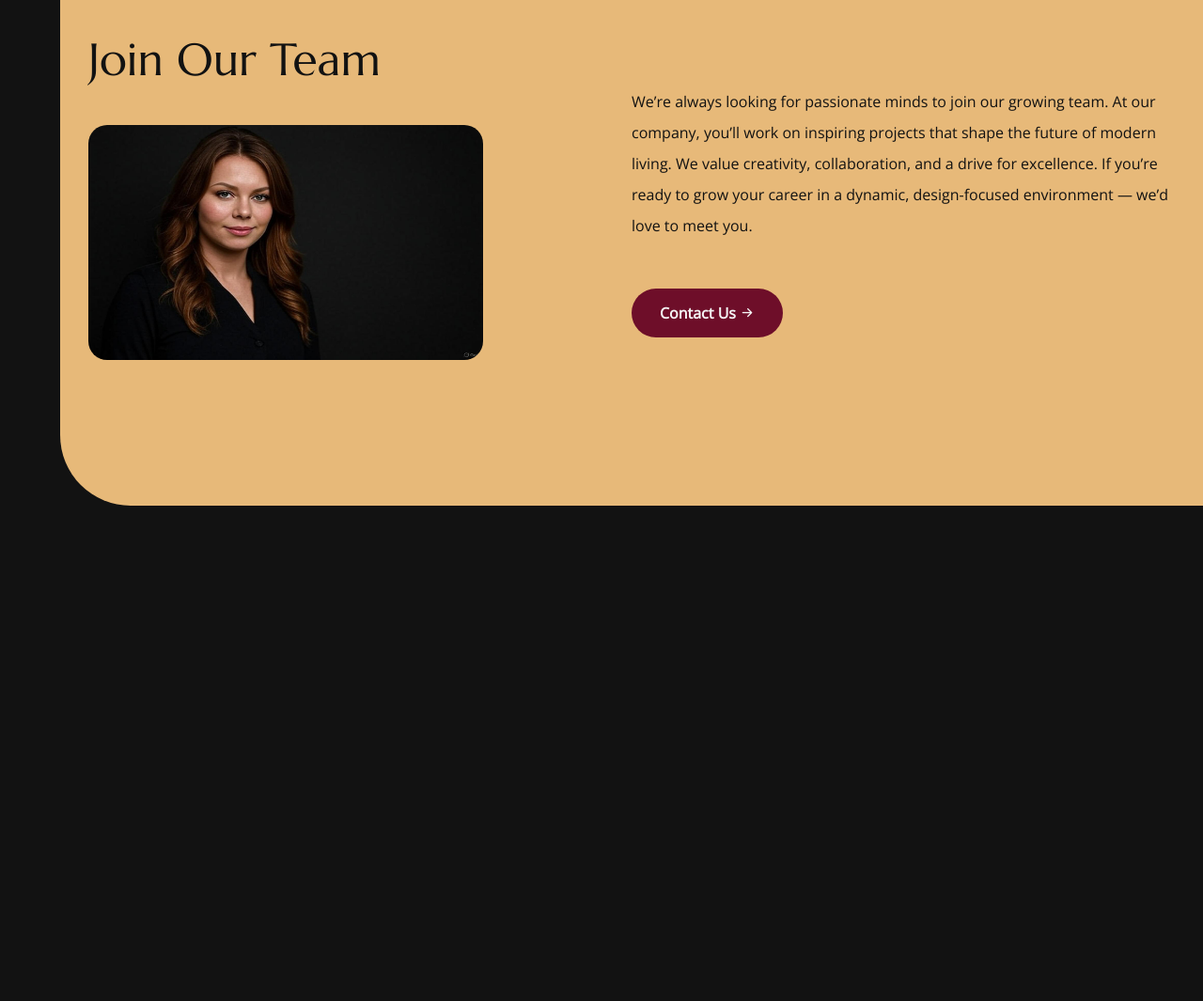
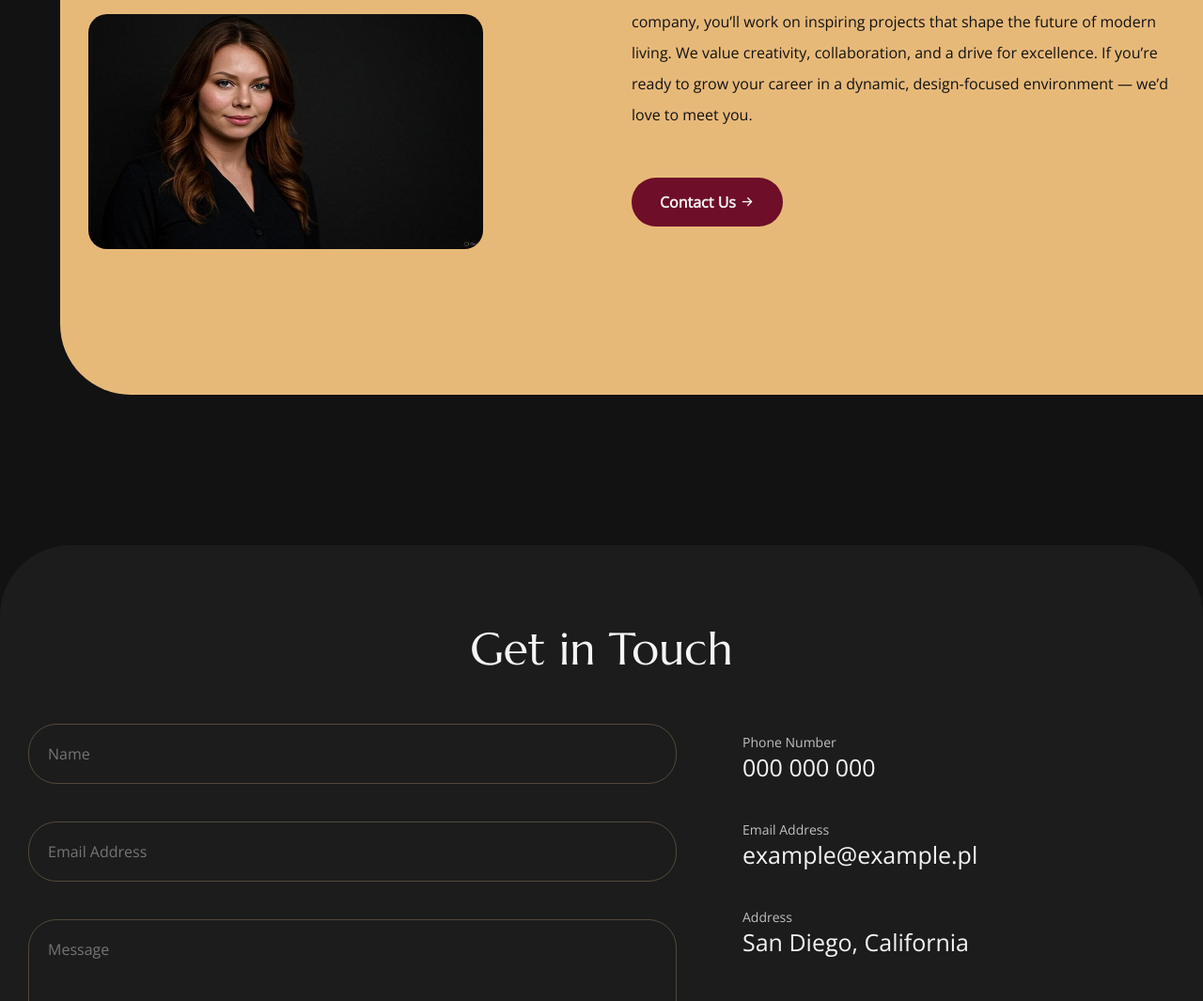
Before and after one commit to lukaszwiniarczyk/home4you, a website: page index.html in a window 1280 px wide. Shown: the part 3887-4952 px from the top of the page at 94% size. Before the commit the page ends 4425 px from the top, so only its background shows below. Drawn offline with nearby package versions, Linux system fonts and the light colour scheme.

Commit message:
added career and contact section

```diff
--- a/index.html
+++ b/index.html
@@ -127,12 +127,12 @@
 					</div>
 				</div>
 				<div class="offer__addons">
-					<button class="offer__addons--btn">
+					<!-- <button class="offer__addons--btn">
 						Check <i class="ti ti-arrow-right"></i>
 					</button>
 					<p class="offer__addons--part">
 						<span class="offer__addons--part-type">1</span>/2
-					</p>
+					</p> -->
 				</div>
 			</section>
 			<section class="realizations" id="realizations">
@@ -170,7 +170,7 @@
 					</div>
 				</div>
 			</section>
-			<section class="career">
+			<section class="career" id="career">
 				<div class="wrapper career__box">
 					<div class="career__box--left">
 						<h2 class="career__box--left-heading">Join Our Team</h2>
@@ -184,7 +184,45 @@
 							and a drive for excellence. If you’re ready to grow your career in
 							a dynamic, design-focused environment — we’d love to meet you.
 						</p>
-						<a class="career__box--right-link" href="#">Contact Us <i class="ti ti-arrow-right"></i></a>
+						<a class="career__box--right-link" href="#"
+							>Contact Us <i class="ti ti-arrow-right"></i
+						></a>
+					</div>
+				</div>
+			</section>
+			<section class="contact" id="contact">
+				<h2 class="contact__heading">Get in Touch</h2>
+				<div class="contact__box wrapper">
+					<div class="contact__box--left">
+						<form>
+							<div class="contact__box--left-content">
+								<label for="name"></label>
+								<input type="text" id="name" placeholder="Name" required />
+							</div>
+							<div class="contact__box--left-content">
+								<label for="email"></label>
+								<input type="email" id="email" placeholder="Email Address" required />
+							</div>
+							<div class="contact__box--left-content">
+								<label for="msg"></label>
+								<textarea name="msg" id="msg" placeholder="Message" required></textarea>
+							</div>
+							<button>Send</button>
+						</form>
+					</div>
+					<div class="contact__box--right">
+						<div class="contact__box--right-info">
+							<p class="contact__box--right-info-heading">Phone Number</p>
+							<p class="contact__box--right-info-text">000 000 000</p>
+						</div>
+						<div class="contact__box--right-info">
+							<p class="contact__box--right-info-heading">Email Address</p>
+							<p class="contact__box--right-info-text">example@example.pl</p>
+						</div>
+						<div class="contact__box--right-info">
+							<p class="contact__box--right-info-heading">Address</p>
+							<p class="contact__box--right-info-text">San Diego, California</p>
+						</div>
 					</div>
 				</div>
 			</section>
--- a/src/js/script.js
+++ b/src/js/script.js
@@ -1,8 +1,11 @@
 const navBtn = document.querySelector('.nav__btn');
 const navMobile = document.querySelector('.nav__links');
-const navMobileLinks = document.querySelectorAll('.nav__links-link');
+const navMobileLinks = document.querySelectorAll('.nav__links--link');
 const body = document.querySelector('body');
 const html = document.querySelector('html');
+
+const carouselBox = document.querySelector('.offer__box')
+const btnCheck = document.querySelector('.offer__addons--btn')
 
 
 navBtn.addEventListener('click', () => {
--- a/src/sass/style.scss
+++ b/src/sass/style.scss
@@ -41,7 +41,6 @@ body {
 		background-color: #1c1c1c3e;
 		border-radius: 44px;
 		border: 1px solid #ecc79442;
-		// opacity: 0.5;
 		&__logo {
 			margin-left: 2rem;
 			font-size: 1.8rem;
@@ -417,7 +416,7 @@ body {
 		}
 	}
 	.career {
-			background-color: $gold-main;
+		background-color: $gold-main;
 		&__box {
 			display: flex;
 			justify-content: center;
@@ -433,24 +432,24 @@ body {
 					color: $black-main;
 				}
 				img {
-					margin:4rem 0 7rem;
+					margin: 4rem 0 7rem;
 					width: 100%;
 					border-radius: 20px;
 					height: 250px;
 					max-width: 420px;
 				}
 			}
-			&--right{
+			&--right {
 				display: flex;
 				justify-content: center;
 				align-items: center;
 				flex-direction: column;
-				&-info{
+				&-info {
 					line-height: 3.3rem;
 					color: $black-main;
 					text-align: center;
 				}
-				&-link{
+				&-link {
 					margin: 5rem 0;
 					padding: 1.5rem 3rem;
 					text-decoration: none;
@@ -458,6 +457,87 @@ body {
 					font-weight: 700;
 					border-radius: 34px;
 					color: $white;
+				}
+			}
+		}
+	}
+	.contact {
+		padding: 8rem 2.5rem;
+		background-color: $black-light;
+		&__heading {
+			text-align: center;
+			font-size: 3.5rem;
+			font-family: 'Marcellus', serif;
+			font-weight: 400;
+			font-size: 3.5rem;
+		}
+		&__box {
+			margin-top: 7rem;
+			display: flex;
+			justify-content: center;
+			align-items: center;
+			flex-direction: column;
+			width: 100%;
+			&--left {
+				width: 100%;
+				form {
+					width: 100%;
+					button{
+						margin-top: 2rem;
+						padding: 1.5rem 5rem;
+						font-weight: 700;
+						border-radius: 34px;
+						border: none;
+						background-color: $gold-main;
+						color: $black-main;
+						font-size: 2rem;
+						cursor: pointer;
+					}
+				}
+				&-content{
+					display: flex;
+					justify-content: center;
+					align-items: center;
+					flex-direction: column;
+					label, input, textarea{
+						margin: 1rem 0;
+						font-family: inherit;
+						background: none;
+						outline: none;
+						width: 100%;
+						font-size: 1.6rem;
+						border-radius: 30px;
+						color: $gray;
+					}
+					input, textarea{
+						border: 1px solid #ecc79442;
+					}
+					input, textarea{
+						padding: 2rem;
+					}
+					textarea{
+						resize: vertical;
+						min-height: 300px;
+					}
+				}
+			}
+			&--right{
+
+				margin-top: 6rem;
+				&-info{
+					margin: 4rem 0;
+					display: flex;
+				justify-content: center;
+				align-items: center;
+				flex-direction: column;
+					&-heading{
+						font-size: 1.4rem;
+						color: $gray;
+					}
+					&-text{
+						font-size: 2.5rem;
+						color: $white;
+					}
 				}
 			}
 		}
@@ -487,10 +567,13 @@ body {
 		.realizations {
 			padding: 15rem 3rem;
 		}
-		.career{
-			&__box{
+		.career {
+			&__box {
 				padding: 8rem 3rem;
 			}
+		}
+		.contact{
+			padding: 8rem 3rem;
 		}
 	}
 }
@@ -557,13 +640,18 @@ body {
 				}
 			}
 		}
-		.career{
-			&__box{
-				&--left{
-					&-heading{
+		.career {
+			&__box {
+				&--left {
+					&-heading {
 						font-size: 4rem;
 					}
 				}
+			}
+		}
+		.contact{
+			&__heading{
+				font-size: 4rem;
 			}
 		}
 	}
@@ -610,11 +698,11 @@ body {
 				}
 			}
 		}
-		.career{
-			&__box{
+		.career {
+			&__box {
 				padding: 6rem 4rem;
-				&--right{
-					&-info{
+				&--right {
+					&-info {
 						width: 80%;
 					}
 				}
@@ -731,6 +819,30 @@ body {
 				}
 			}
 		}
+		.contact{
+			margin-top: 16rem;
+			border-radius: 75px 75px 0 0;
+			&__box{
+				margin-top: 2rem;
+				justify-content: start;
+				align-items: start;
+				flex-direction: row;
+				&--left{
+					width: 60%;
+					form{
+						width: 100%;
+					}
+				}
+				&--right{
+					margin: 0 0 0 7rem;
+					width: 40%;
+					&-info{
+						justify-content: start;
+						align-items: start;
+					}
+				}
+			}
+		}
 	}
 }
 @media (min-width: 1024px) {
@@ -843,7 +955,7 @@ body {
 				}
 			}
 		}
-		.career{
+		.career {
 			margin-left: 5%;
 			margin-top: 16rem;
 			display: flex;
@@ -852,27 +964,32 @@ body {
 			width: 95%;
 			border-radius: 75px 0 0 75px;
 			background-color: $gold-main;
-			&__box{
-				padding: 8rem 3rem ;
+			&__box {
+				padding: 8rem 3rem;
 				flex-direction: row;
-				&--left{
+				&--left {
 					width: 50%;
-					&-heading{
+					&-heading {
 						margin-top: 3rem;
 						text-align: left;
 						font-size: 4.8rem;
 					}
 				}
-				&--right{
+				&--right {
 					margin-top: 4rem;
 					justify-content: start;
 					align-items: start;
 					width: 50%;
-					&-info{
+					&-info {
 						width: 100%;
 						text-align: left;
 					}
 				}
+			}
+		}
+		.contact{
+			&__heading{
+				font-size: 4.8rem;
 			}
 		}
 	}
@@ -942,8 +1059,8 @@ body {
 				padding-left: 10rem;
 			}
 		}
-		.career{
-			&__box{
+		.career {
+			&__box {
 				padding: 8rem 0rem;
 			}
 		}
```
Also changed, not shown: dist/css/style.min.css, dist/js/script.min.js, 1 other file.
